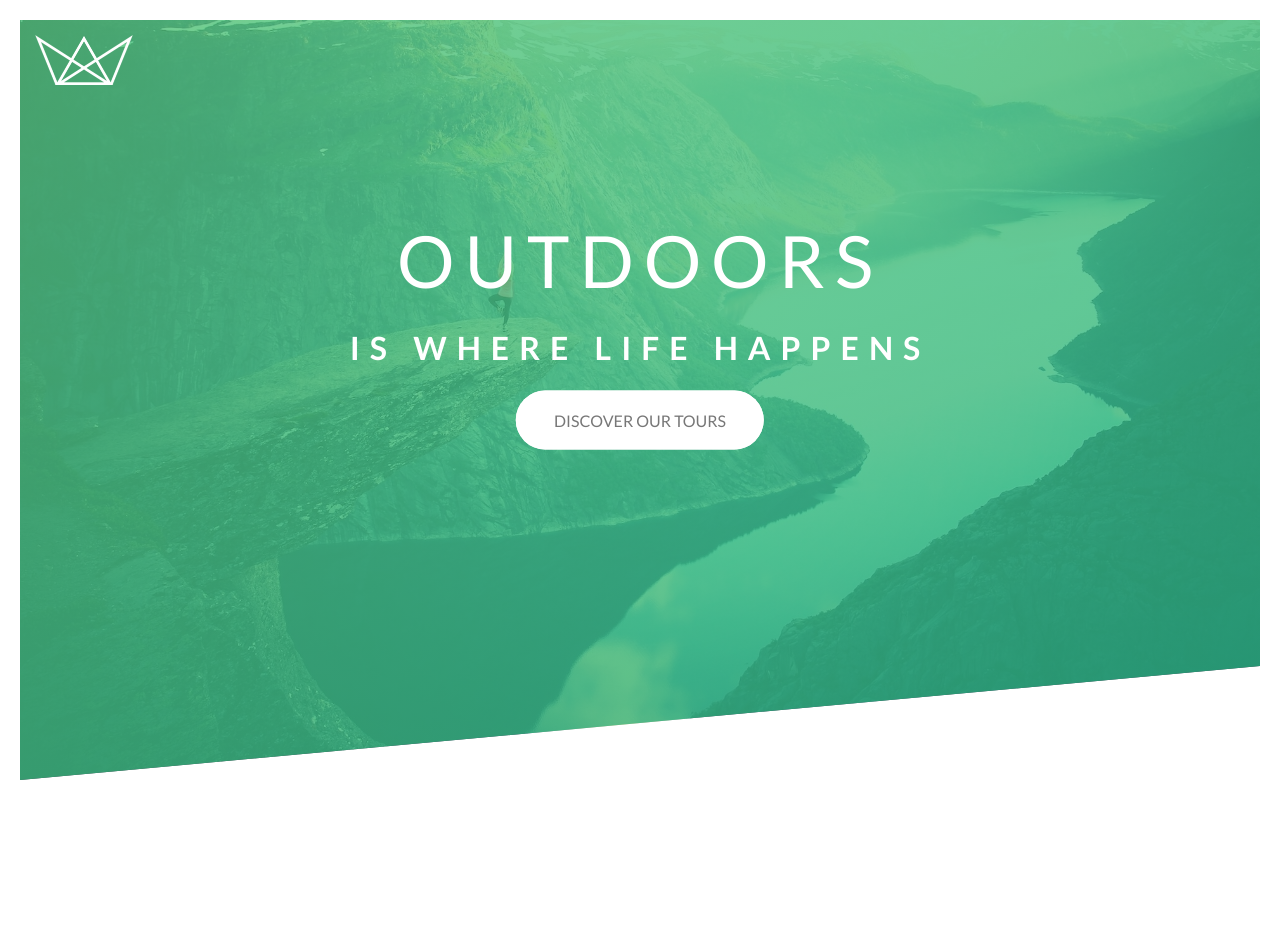
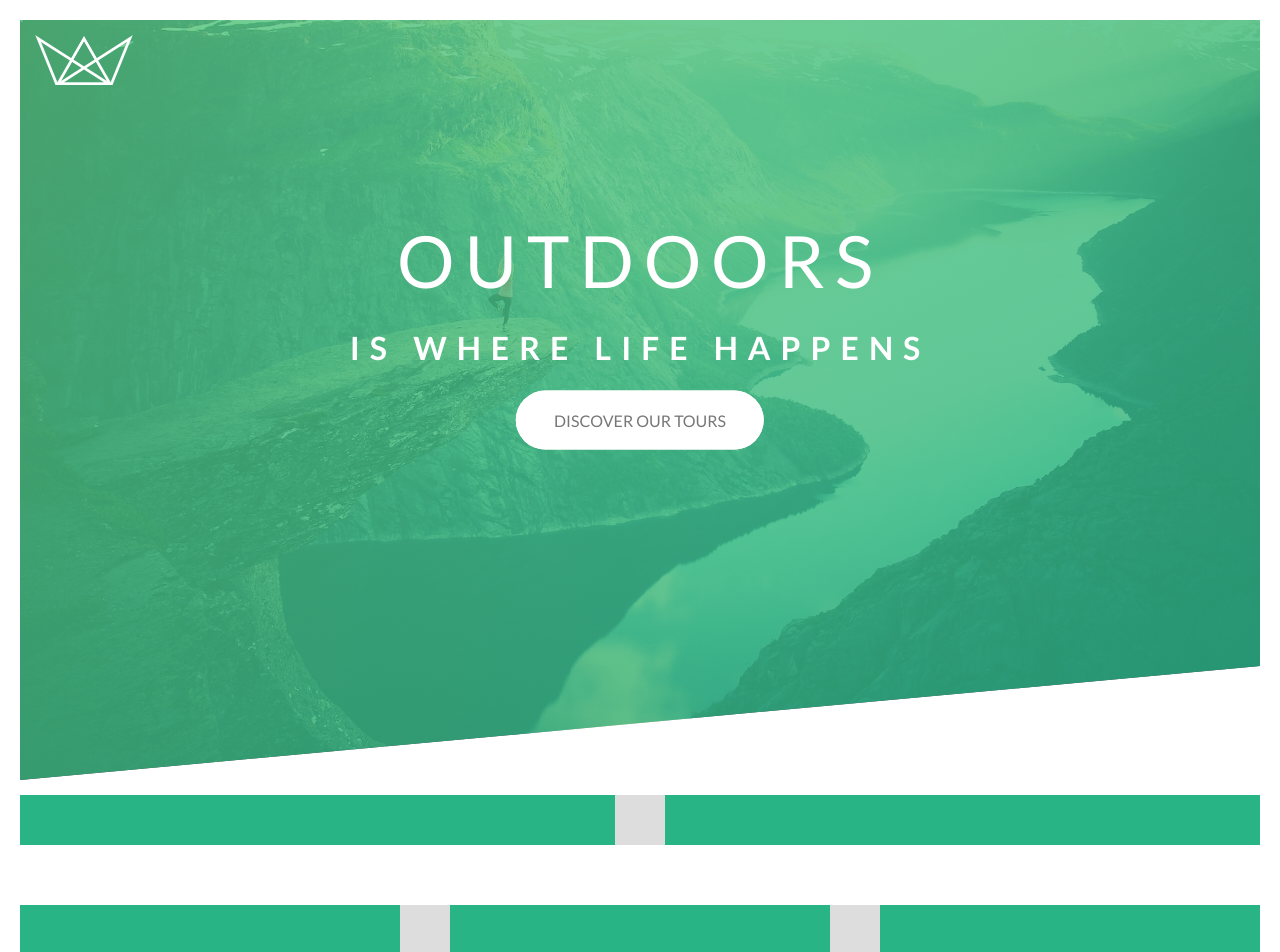
Before and after one commit to pedrotigre/nextjs-css-practice-1, a Next.js app: page / in a window 1280 px wide. Shown: the top 952 px of the page. Before the commit the page ends 800 px from the top, so only its background shows below. Built offline with nearby package versions, Linux system fonts and the light colour scheme.

Commit message:
grid float test added

```diff
--- a/pages/index.js
+++ b/pages/index.js
@@ -17,6 +17,18 @@ export default function Home() {
       <header className={classes.header}>
         <Background />
       </header>
+
+      <section className={classes.floatTest}>
+        <div className={classes.row}>
+          <div className={classes.colOneOfTwo}>&nbsp;</div>
+          <div className={classes.colOneOfTwo}>&nbsp;</div>
+        </div>
+        <div className={classes.row}>
+          <div className={classes.colOneOfThree}>&nbsp;</div>
+          <div className={classes.colOneOfThree}>&nbsp;</div>
+          <div className={classes.colOneOfThree}>&nbsp;</div>
+        </div>
+      </section>
     </div>
   );
 }
--- a/styles/Home.module.scss
+++ b/styles/Home.module.scss
@@ -1,11 +1,5 @@
-/*
-COLORS:
-
-Light green: #7ed56f
-Medium green: #55c57a
-Dark green: #28b485
-
-*/
+@use './variables' as *;
+@use './mixins' as *;
 
 .container {
   padding: 2rem;
@@ -15,4 +9,44 @@ Dark green: #28b485
   height: 95vh;
   position: relative;
   clip-path: polygon(0 0, 100% 0, 100% 85%, 0 100%);
+  margin-bottom: 1.5rem;
 }
+
+.row {
+  max-width: $row-width;
+  background-color: lighten($gray-dark, 40%);
+
+  &:not(:last-child) {
+    margin-bottom: 6rem;
+  }
+
+  @include clearfix;
+
+  // [class*='colOne'] {
+  //   background-color: $primary-color-darker;
+  //   height: 5rem;
+  //   float: left;
+  //   &:not(:last-child) {
+  //     margin-right: $gutter-margin;
+  //   }
+  // }
+
+  %col-placeholder {
+    background-color: $primary-color-darker;
+    height: 5rem;
+    float: left;
+    &:not(:last-child) {
+      margin-right: $gutter-margin;
+    }
+  }
+
+  .colOneOfTwo {
+    @extend %col-placeholder;
+    width: calc((100% - #{$gutter-margin}) / 2);
+  }
+
+  .colOneOfThree {
+    @extend %col-placeholder;
+    width: calc((100% - 2 * #{$gutter-margin}) / 3);
+  }
+}
--- /dev/null
+++ b/styles/_mixins.scss
@@ -0,0 +1,7 @@
+@mixin clearfix {
+  &:after {
+    content: '';
+    clear: both;
+    display: table;
+  }
+}
--- a/styles/_variables.scss
+++ b/styles/_variables.scss
@@ -5,3 +5,6 @@ $primary-color-lighter: #7ed56f;
 $white: #fff;
 $black: #000;
 $gray-dark: #777;
+
+$row-width: 100vw;
+$gutter-margin: 5rem;
```
Also changed, not shown: styles/_mixings.scss (deleted).
